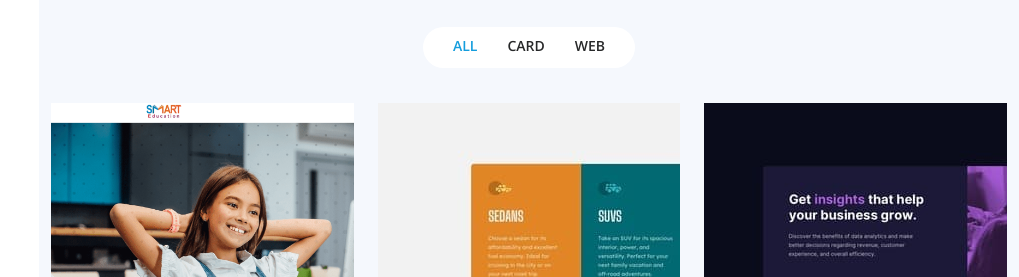
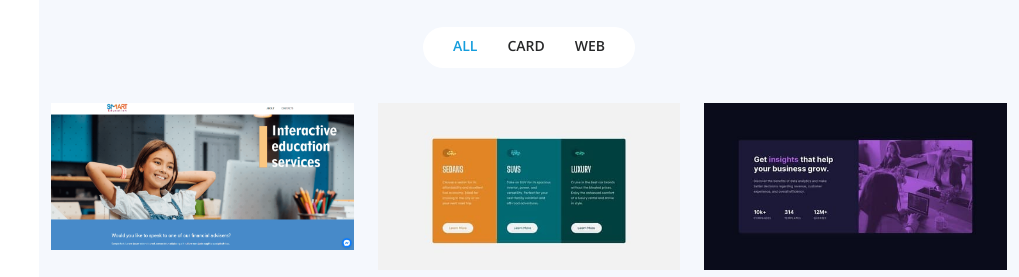
Before and after one commit to abdelrhmanKh/Portfolio, a plain HTML site: page index.html in a window 1280 px wide. Shown: the part 3402-3679 px from the top of the page, without its empty margins (261-1280 px from the left). Drawn offline with nearby package versions, Linux system fonts and the light colour scheme.

Commit message:
Update style.css

```diff
--- a/assets/css/style.css
+++ b/assets/css/style.css
@@ -569,9 +569,9 @@ section {
   opacity: 0;
 }
 
-.portfolio .portfolio-wrap img {
+/* .portfolio .portfolio-wrap img {
   max-width: 516px;
-}
+} */
 
 .portfolio .portfolio-wrap .portfolio-links {
   opacity: 1;
@@ -614,11 +614,11 @@ section {
   opacity: 1;
   bottom: 0;
 }
-@media (max-width:768px){
+/* @media (max-width:768px){
   .portfolio .portfolio-wrap img {
     width: 336px;
   }
-}
+} */
 
 /*--------------------------------------------------------------
 # Portfolio Details
```
